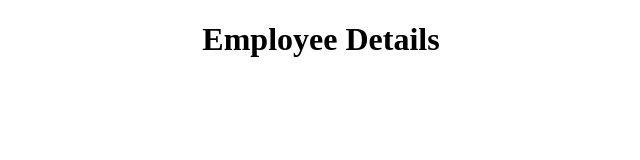
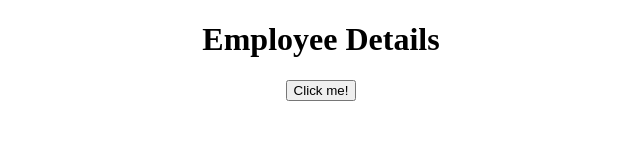
Before and after one commit to nxvneet/fetch-api-data, a plain HTML site: page index.html in a window 1280 px wide. Shown: the whole page, without its empty margins (319-959 px from the left). Drawn offline with Linux system fonts and the light colour scheme; no server answers.

Commit message:
feat: added button to show employee data on click

```diff
--- a/index.html
+++ b/index.html
@@ -15,10 +15,20 @@
     #mydata {
         text-align: -webkit-center;
     }
+
+    #btn-test {
+        margin-bottom: 10px;
+    }
+
+    table {
+        width: 50%;
+    }
 </style>
 
 <body>
     <h1>Employee Details</h1>
+
+    <button id="btn-test">Click me!</button>
 
     <div id="mydata"></div>
 
```
